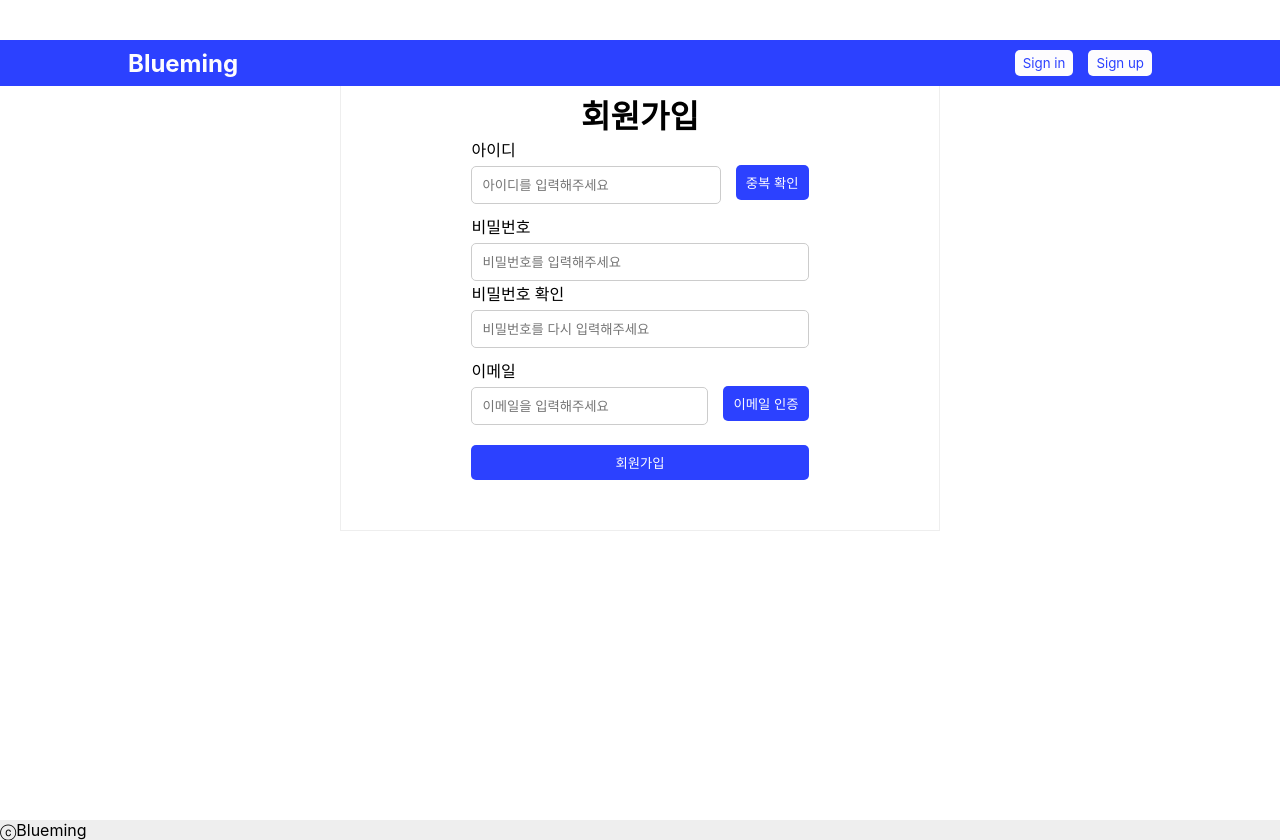
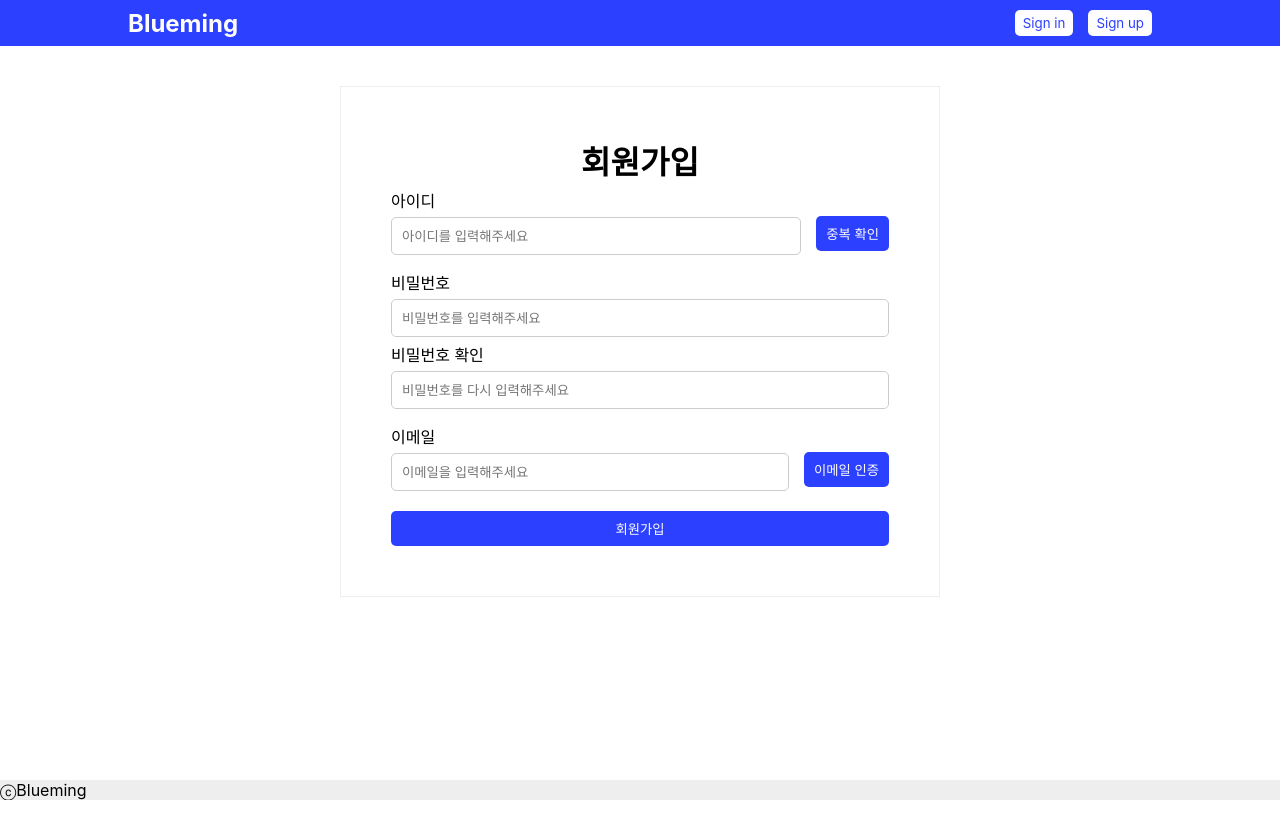
Before and after one commit to ReturnReason/Blueming, a React (Create React App) app in the folder front/miniproject/: page /signup in a window 1280 px wide. After the commit the page ends 800 px from the top, so only its background shows below. Built offline with nearby package versions, Linux system fonts and the light colour scheme; a web font is replaced by a local one.

Commit message:
design: 스타일 수정

```diff
--- a/front/miniproject/src/components/Form.jsx
+++ b/front/miniproject/src/components/Form.jsx
@@ -11,5 +11,6 @@ export default function Form({ children }) {
 const FormBox = styled.form`
   display: flex;
   flex-direction: column;
+  width: 100%;
   gap: 10px;
 `;
--- a/front/miniproject/src/components/Label.jsx
+++ b/front/miniproject/src/components/Label.jsx
@@ -9,6 +9,8 @@ export default function Label({ title, htmlFor, children }) {
   );
 }
 
-const Container = styled.div``;
+const Container = styled.div`
+  margin-top: 5px;
+`;
 
 const LabelBox = styled.label``;
--- a/front/miniproject/src/layouts/NavBar.jsx
+++ b/front/miniproject/src/layouts/NavBar.jsx
@@ -13,7 +13,9 @@ export default function NavBar() {
 
   return (
     <Nav>
-      <h1>Blueming</h1>
+      <h1>
+        <a href='/'>Blueming</a>
+      </h1>
       <MenuList>
         <li>
           <Button
@@ -46,10 +48,10 @@ const Nav = styled.nav`
   align-items: center;
   padding-left: 10%;
   padding-right: 10%;
-  position: fixed;
+  /* position: fixed; */
   z-index: 999;
 
-  h1 {
+  h1 a {
     color: ${WHITE_COLOR};
   }
 `;
```
